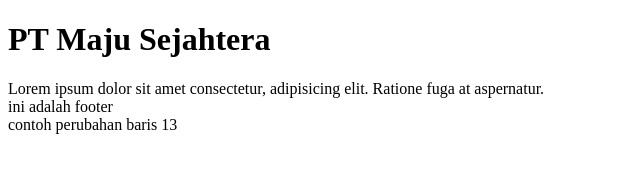
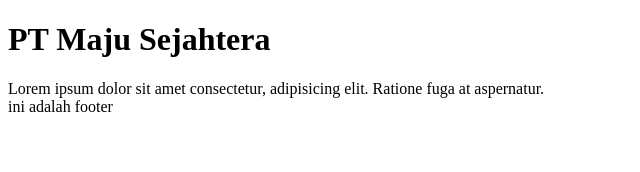
Before and after one commit to kastari-irfan/companyProfile, a plain HTML site: page index.html in a window 1280 px wide. Shown: the whole page, without its empty margins (0-640 px from the left). Drawn offline with Linux system fonts and the light colour scheme.

Commit message:
menghapus baris 13

```diff
--- a/index.html
+++ b/index.html
@@ -10,6 +10,6 @@
     <DIV>Lorem ipsum dolor sit amet consectetur, adipisicing elit. Ratione fuga at aspernatur.</DIV>
 
     <footer>ini adalah footer</footer>
-    <div>contoh perubahan baris 13</div>
+
 </body>
 </html>
```
